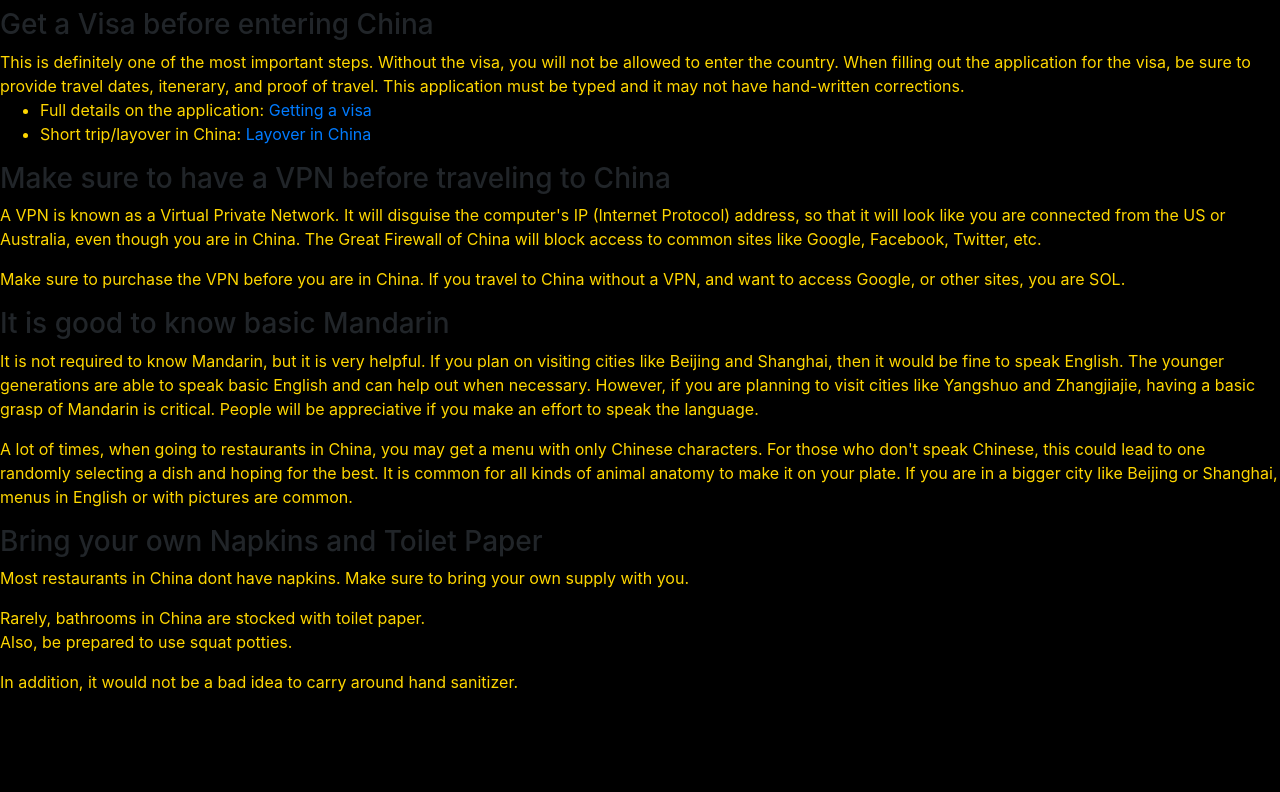
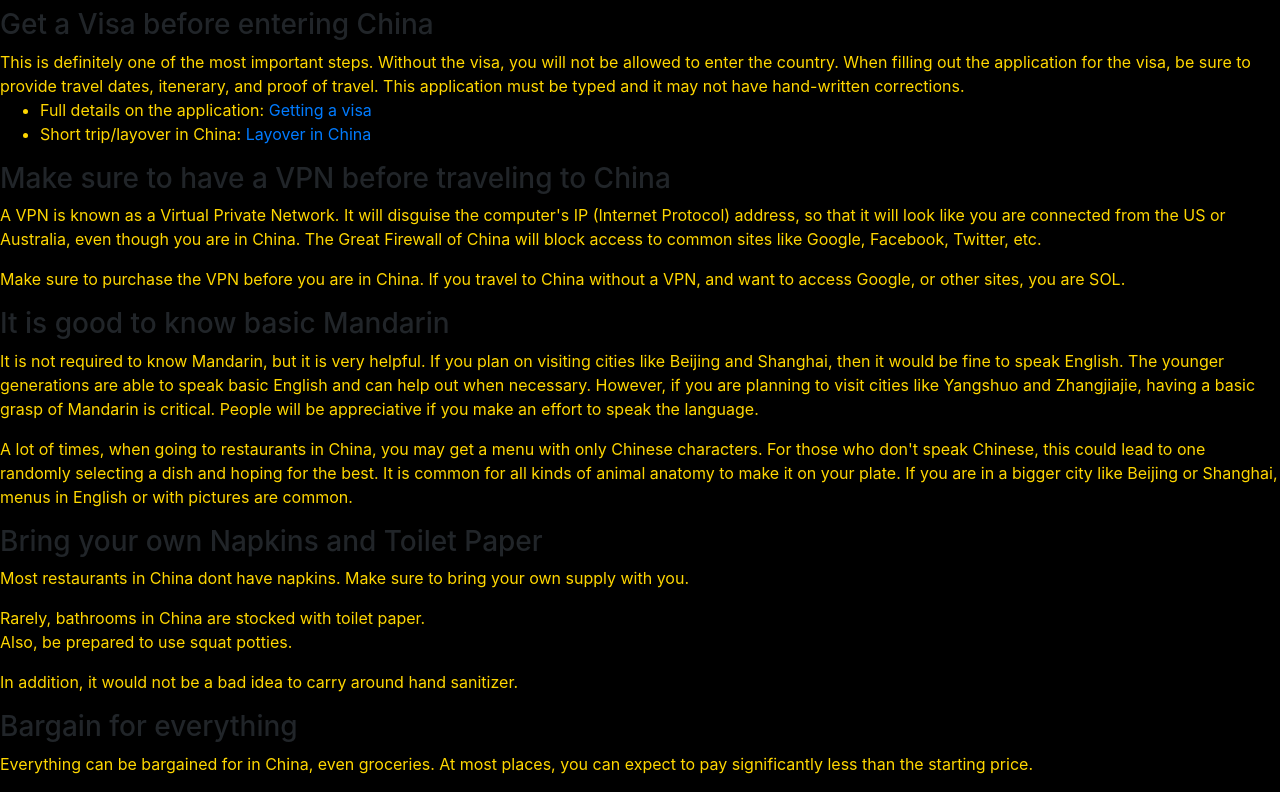
Before and after one commit to tubajack/TravelToChina, a React (Create React App) app in the folder client/: page /travel in a window 1280 px wide. Shown: the part 190-982 px from the top of the page. Before the commit the page ends 900 px from the top, so only its background shows below. Built offline with nearby package versions, Linux system fonts and the light colour scheme.

Commit message:
Bargain for everything in China.

```diff
--- a/client/src/pages/TravelToChina.js
+++ b/client/src/pages/TravelToChina.js
@@ -77,6 +77,13 @@ export default class TravelToChina extends Component {
           </p>
         </p>
 
+        <h3>Bargain for everything</h3>
+
+        <p>
+          Everything can be bargained for in China, even groceries. At most places, you can expect to pay significantly less than
+          the starting price.
+        </p>
+
 
       </div>
     );
```
